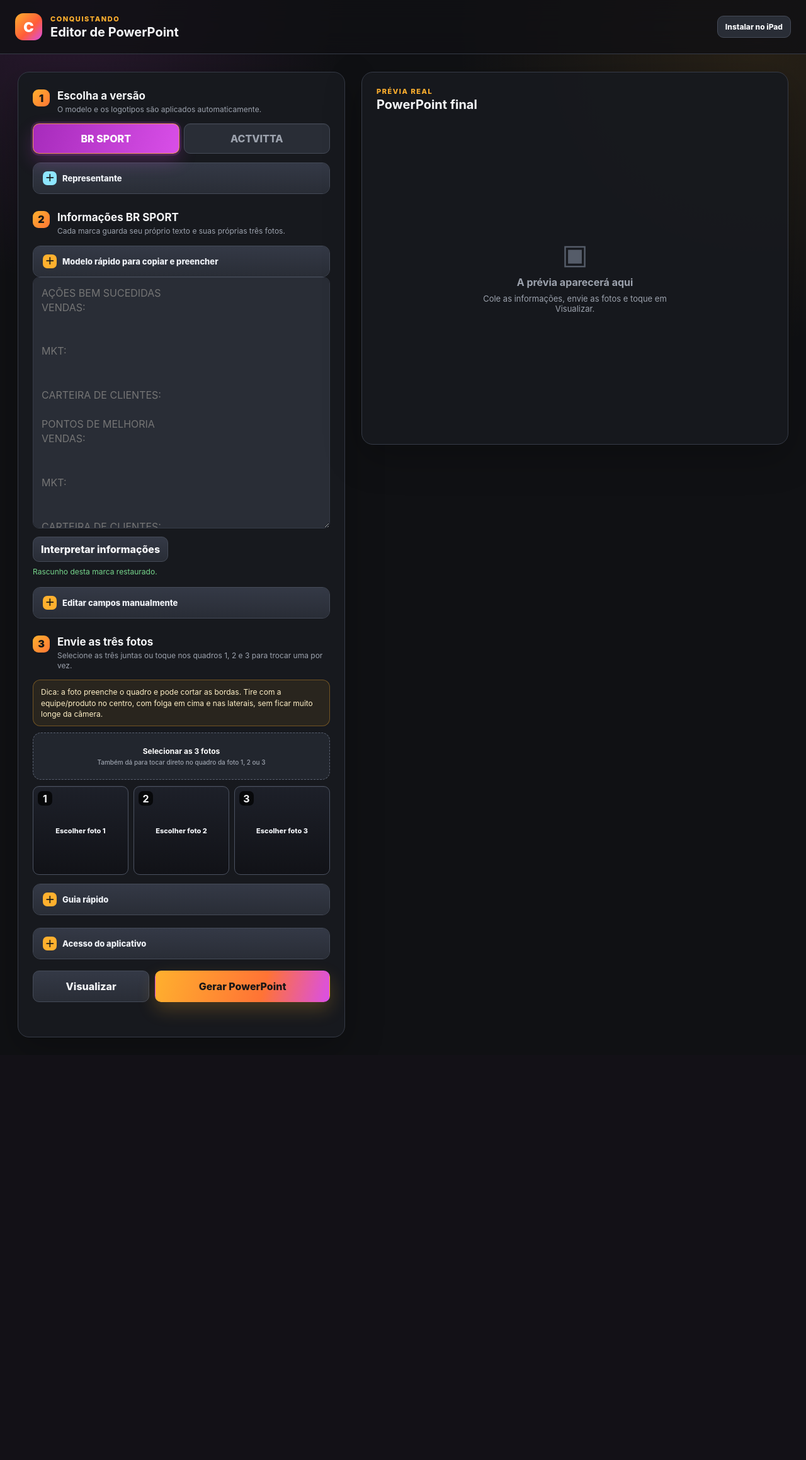
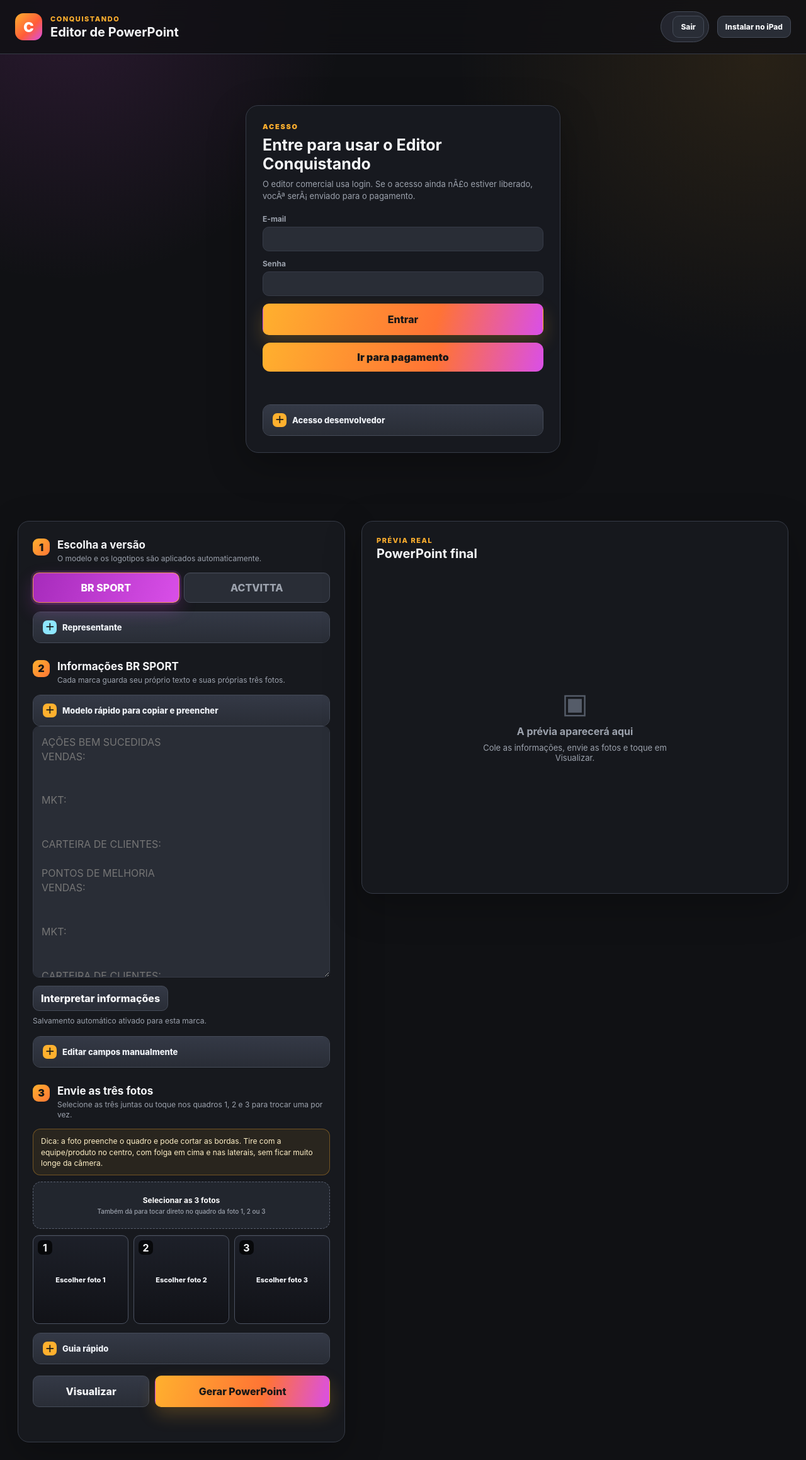
Before and after one commit to nimotodagod-rgb/nimo, a Flask app: page / in a window 1280 px wide. Shown: the whole page at 63% size. Before the commit the page ends 1647 px from the top, so only its background shows below. Run offline with Flask 3, Linux system fonts and the light colour scheme.

Commit message:
Adicionar login e acesso desenvolvedor

```diff
--- a/web/server.py
+++ b/web/server.py
@@ -1,6 +1,7 @@
 from __future__ import annotations
 
 import io
+import hmac
 import json
 import os
 import shutil
@@ -10,7 +11,7 @@ import tempfile
 import threading
 from pathlib import Path
 
-from flask import Flask, jsonify, render_template, request, send_file
+from flask import Flask, jsonify, render_template, request, send_file, session
 from PIL import Image, ImageOps
 
 from ooxml_worker import build_pptx
@@ -35,6 +36,7 @@ BRAND_FILES = {
 }
 
 app = Flask(__name__, static_folder="static", template_folder="templates")
+app.secret_key = os.environ.get("APP_SECRET_KEY", os.environ.get("SECRET_KEY", "conquistando-dev-secret"))
 app.config["MAX_CONTENT_LENGTH"] = 40 * 1024 * 1024
 generation_lock = threading.Lock()
 
@@ -53,9 +55,80 @@ def libreoffice_paths() -> tuple[str, str]:
     return soffice, worker_python
 
 
+def check_pin_value(pin: str) -> bool:
+    expected = os.environ.get("APP_PIN", "").strip()
+    if not expected:
+        return False
+    return hmac.compare_digest(str(pin or "").strip(), expected)
+
+
 def check_pin() -> bool:
-    expected = os.environ.get("APP_PIN", "").strip()
-    return not expected or request.headers.get("X-App-Pin", "").strip() == expected
+    return check_pin_value(request.headers.get("X-App-Pin", ""))
+
+
+def payment_url() -> str:
+    return os.environ.get("APP_PAYMENT_URL", "").strip()
+
+
+def configured_users() -> dict[str, dict]:
+    raw_json = os.environ.get("APP_USERS_JSON", "").strip()
+    users: dict[str, dict] = {}
+    if raw_json:
+        try:
+            parsed = json.loads(raw_json)
+            if isinstance(parsed, dict):
+                parsed = [
+                    {"email": email, **(data if isinstance(data, dict) else {})}
+                    for email, data in parsed.items()
+                ]
+            for item in parsed if isinstance(parsed, list) else []:
+                if not isinstance(item, dict):
+                    continue
+                email = str(item.get("email", "")).strip().casefold()
+                password = str(item.get("password", ""))
+                if email and password:
+                    users[email] = {
+                        "password": password,
+                        "active": bool(item.get("active", True)),
+                        "name": str(item.get("name", email)).strip() or email,
+                    }
+        except json.JSONDecodeError:
+            app.logger.warning("APP_USERS_JSON invÃ¡lido.")
+
+    raw_users = os.environ.get("APP_USERS", "").strip()
+    if raw_users:
+        for chunk in raw_users.split(","):
+            parts = [part.strip() for part in chunk.split(":")]
+            if len(parts) < 2:
+                continue
+            email, password = parts[0].casefold(), parts[1]
+            active = len(parts) < 3 or parts[2].casefold() not in {
+                "0",
+                "false",
+                "no",
+                "inactive",
+                "inativo",
+            }
+            if email and password:
+                users[email] = {"password": password, "active": active, "name": email}
+    return users
+
+
+def has_access() -> bool:
+    if session.get("access") in {"dev", "user"}:
+        return True
+    return check_pin()
+
+
+def access_error():
+    return jsonify(
+        {
+            "ok": False,
+            "error": "FaÃ§a login para usar o editor.",
+            "requires_login": True,
+            "payment_url": payment_url(),
+        }
+    ), 401
 
 
 def error(message: str, status: int = 400):
@@ -120,6 +193,67 @@ def health():
     return jsonify({"ok": True})
 
 
+@app.get("/api/session")
+def current_session():
+    role = session.get("access", "")
+    return jsonify(
+        {
+            "ok": True,
+            "has_access": role in {"dev", "user"},
+            "role": role,
+            "email": session.get("email", ""),
+            "name": session.get("name", ""),
+            "payment_url": payment_url(),
+        }
+    )
+
+
+@app.post("/api/login")
+def login():
+    body = request.get_json(silent=True) or {}
+    email = str(body.get("email", "")).strip().casefold()
+    password = str(body.get("password", ""))
+    if not email or not password:
+        return error("Preencha e-mail e senha.")
+
+    users = configured_users()
+    user = users.get(email)
+    if user and not hmac.compare_digest(password, user["password"]):
+        return error("E-mail ou senha incorretos.", 401)
+    if user and user.get("active"):
+        session["access"] = "user"
+        session["email"] = email
+        session["name"] = user.get("name") or email
+        return jsonify({"ok": True, "has_access": True, "email": email, "name": session["name"]})
+
+    return jsonify(
+        {
+            "ok": False,
+            "requires_payment": True,
+            "payment_url": payment_url(),
+            "error": "Acesso ainda nÃ£o liberado. FaÃ§a o pagamento para ativar.",
+        }
+    ), 402
+
+
+@app.post("/api/dev-pin")
+def dev_pin():
+    body = request.get_json(silent=True) or {}
+    pin = str(body.get("pin", "")).strip()
+    if not check_pin_value(pin):
+        return error("PIN incorreto.", 401)
+    session["access"] = "dev"
+    session["email"] = ""
+    session["name"] = "Desenvolvedor"
+    return jsonify({"ok": True, "has_access": True, "role": "dev"})
+
+
+@app.post("/api/logout")
+def logout():
+    session.clear()
+    return jsonify({"ok": True})
+
+
 @app.get("/brand-header/<brand>.png")
 def brand_header(brand):
     if brand not in BRAND_FILES:
@@ -129,8 +263,8 @@ def brand_header(brand):
 
 @app.post("/api/parse")
 def parse_text():
-    if not check_pin():
-        return error("PIN incorreto.", 401)
+    if not has_access():
+        return access_error()
     body = request.get_json(silent=True) or {}
     values, missing = parse_quick_text(body.get("text", ""))
     return jsonify({"ok": True, "data": values, "missing": missing})
@@ -138,8 +272,8 @@ def parse_text():
 
 @app.post("/api/process")
 def process():
-    if not check_pin():
-        return error("PIN incorreto.", 401)
+    if not has_access():
+        return access_error()
     brand = request.form.get("brand", "br-sport")
     if brand not in BRAND_FILES:
         return error("Marca inválida.")
--- a/web/static/app.js
+++ b/web/static/app.js
@@ -49,6 +49,7 @@ const state = {
   },
   previewUrls: [],
   slideIndex: 0,
+  draftsInitialized: false,
 };
 
 const fieldIds = {
@@ -100,6 +101,83 @@ function setTemplateStatus(text, kind = "") {
   const status = $("#templateStatus");
   status.textContent = text;
   status.className = kind;
+}
+
+function setLoginStatus(text, kind = "") {
+  const status = $("#loginStatus");
+  status.textContent = text;
+  status.className = `message ${kind}`.trim();
+}
+
+function setPaymentLink(url = "") {
+  const button = $("#paymentButton");
+  if (!url) {
+    button.hidden = true;
+    button.removeAttribute("href");
+    return;
+  }
+  button.hidden = false;
+  button.href = url;
+}
+
+function setAuthenticated(session = {}) {
+  $("#authPanel").hidden = true;
+  $("#appShell").hidden = false;
+  $("#sessionChip").hidden = false;
+  $("#sessionLabel").textContent =
+    session.role === "dev"
+      ? "Desenvolvedor"
+      : session.name || session.email || "Usuário liberado";
+  setLoginStatus("");
+}
+
+function setLocked(session = {}) {
+  $("#authPanel").hidden = false;
+  $("#appShell").hidden = true;
+  $("#sessionChip").hidden = true;
+  setPaymentLink(session.payment_url || "");
+}
+
+async function readSession() {
+  const response = await fetch("/api/session");
+  const result = await response.json();
+  if (!response.ok || !result.ok) throw new Error("Não foi possível verificar o acesso.");
+  return result;
+}
+
+async function unlockWithSavedPin() {
+  const savedPin = localStorage.getItem("conquistando-pin") || "";
+  if (!savedPin) return false;
+  const response = await fetch("/api/dev-pin", {
+    method: "POST",
+    headers: { "Content-Type": "application/json" },
+    body: JSON.stringify({ pin: savedPin }),
+  });
+  return response.ok;
+}
+
+async function initializeEditorOnce() {
+  if (state.draftsInitialized) return;
+  state.draftsInitialized = true;
+  await initializeDraftStorage();
+}
+
+async function refreshAccess() {
+  try {
+    let session = await readSession();
+    if (!session.has_access && (await unlockWithSavedPin())) {
+      session = await readSession();
+    }
+    if (session.has_access) {
+      setAuthenticated(session);
+      await initializeEditorOnce();
+    } else {
+      setLocked(session);
+    }
+  } catch (error) {
+    setLocked({});
+    setLoginStatus(error.message, "error");
+  }
 }
 
 async function copyTextToClipboard(text) {
@@ -825,19 +903,57 @@ $("#confirmPin").addEventListener("click", async () => {
   status.textContent = "Verificando…";
   status.className = "";
   try {
-    const response = await fetch("/api/parse", {
+    const response = await fetch("/api/dev-pin", {
       method: "POST",
-      headers: { "Content-Type": "application/json", "X-App-Pin": pin },
-      body: JSON.stringify({ text: "" }),
+      headers: { "Content-Type": "application/json" },
+      body: JSON.stringify({ pin }),
     });
     if (!response.ok) throw new Error("PIN incorreto");
     localStorage.setItem("conquistando-pin", pin);
-    status.textContent = "PIN confirmado";
+    status.textContent = "Acesso desenvolvedor liberado";
     status.className = "success";
+    await refreshAccess();
   } catch (_error) {
     status.textContent = "PIN incorreto";
     status.className = "error";
   }
+});
+$("#loginForm").addEventListener("submit", async (event) => {
+  event.preventDefault();
+  setLoginStatus("Verificando acesso…");
+  setPaymentLink("");
+  try {
+    const response = await fetch("/api/login", {
+      method: "POST",
+      headers: { "Content-Type": "application/json" },
+      body: JSON.stringify({
+        email: $("#loginEmail").value.trim(),
+        password: $("#loginPassword").value,
+      }),
+    });
+    const result = await response.json();
+    if (response.status === 402 && result.payment_url) {
+      setLoginStatus("Acesso ainda não liberado. Indo para o pagamento…", "error");
+      setPaymentLink(result.payment_url);
+      window.location.href = result.payment_url;
+      return;
+    }
+    if (!response.ok || !result.ok) throw new Error(result.error || "Não foi possível entrar.");
+    $("#loginPassword").value = "";
+    setLoginStatus("Acesso liberado.", "success");
+    await refreshAccess();
+  } catch (error) {
+    setLoginStatus(error.message, "error");
+  }
+});
+$("#logoutButton").addEventListener("click", async () => {
+  await fetch("/api/logout", { method: "POST" }).catch(() => {});
+  localStorage.removeItem("conquistando-pin");
+  $("#pin").value = "";
+  state.draftsInitialized = false;
+  $("#appShell").hidden = true;
+  $("#sessionChip").hidden = true;
+  await refreshAccess();
 });
 $$(".brand-option").forEach((button) => {
   button.addEventListener("click", () => {
@@ -1055,4 +1171,4 @@ async function initializeDraftStorage() {
   }
 }
 
-initializeDraftStorage();
+refreshAccess();
--- a/web/static/styles.css
+++ b/web/static/styles.css
@@ -56,7 +56,25 @@ button, summary, .upload { -webkit-tap-highlight-color: transparent; }
   letter-spacing: .14em;
 }
 .topbar h1 { margin: 0; font-size: 20px; }
-.topbar > button { margin-left: auto; }
+.session-chip {
+  margin-left: auto;
+  display: flex;
+  align-items: center;
+  gap: 8px;
+  padding: 6px 7px 6px 10px;
+  border: 1px solid #454b58;
+  border-radius: 999px;
+  background: rgba(41,45,54,.82);
+}
+.session-chip span {
+  max-width: 190px;
+  overflow: hidden;
+  color: #dfe3ea;
+  font-size: 12px;
+  font-weight: 800;
+  text-overflow: ellipsis;
+  white-space: nowrap;
+}
 main {
   width: min(1480px, 100%);
   margin: auto;
@@ -65,6 +83,56 @@ main {
   grid-template-columns: minmax(380px, 520px) minmax(520px, 1fr);
   gap: 26px;
   align-items: start;
+}
+.auth-panel {
+  min-height: calc(100vh - 87px);
+  display: grid;
+  place-items: center;
+  padding: 28px;
+}
+.auth-card {
+  width: min(500px, 100%);
+  padding: 26px;
+  border: 1px solid var(--line);
+  border-radius: 20px;
+  background: rgba(23,25,31,.97);
+  box-shadow: 0 18px 60px rgba(0,0,0,.28);
+}
+.auth-card h2 {
+  margin: 0;
+  font-size: 25px;
+}
+.eyebrow {
+  margin: 0 0 7px;
+  color: var(--orange);
+  font-size: 11px;
+  font-weight: 900;
+  letter-spacing: .16em;
+}
+.auth-copy {
+  margin: 8px 0 18px;
+  color: var(--muted);
+  font-size: 13px;
+  line-height: 1.5;
+}
+.login-form {
+  display: grid;
+  gap: 12px;
+}
+.payment-button {
+  display: inline-flex;
+  justify-content: center;
+  width: 100%;
+  margin-top: 12px;
+  padding: 13px 15px;
+  border-radius: 12px;
+  background: linear-gradient(105deg, var(--orange), #ff7335 62%, var(--pink));
+  color: #171717;
+  font-weight: 900;
+  text-decoration: none;
+}
+.dev-access {
+  margin-top: 18px;
 }
 .editor, .preview {
   background: rgba(23,25,31,.96);
--- a/web/static/sw.js
+++ b/web/static/sw.js
@@ -1,4 +1,4 @@
-const CACHE = "conquistando-v22";
+const CACHE = "conquistando-v23";
 const STATIC = [
   "/",
   "/static/styles.css",
--- a/web/templates/index.html
+++ b/web/templates/index.html
@@ -10,7 +10,7 @@
   <title>Editor Conquistando</title>
   <link rel="manifest" href="/static/manifest.webmanifest">
   <link rel="apple-touch-icon" href="/static/icon.png">
-  <link rel="stylesheet" href="/static/styles.css?v=22">
+  <link rel="stylesheet" href="/static/styles.css?v=23">
 </head>
 <body>
   <header class="topbar">
@@ -19,10 +19,42 @@
       <p>CONQUISTANDO</p>
       <h1>Editor de PowerPoint</h1>
     </div>
+    <div class="session-chip" id="sessionChip" hidden>
+      <span id="sessionLabel"></span>
+      <button id="logoutButton" type="button" class="ghost small">Sair</button>
+    </div>
     <button id="installHelp" class="ghost small">Instalar no iPad</button>
   </header>
 
-  <main>
+  <section class="auth-panel" id="authPanel">
+    <div class="auth-card">
+      <p class="eyebrow">ACESSO</p>
+      <h2>Entre para usar o Editor Conquistando</h2>
+      <p class="auth-copy">
+        O editor comercial usa login. Se o acesso ainda nÃ£o estiver liberado,
+        vocÃª serÃ¡ enviado para o pagamento.
+      </p>
+      <form class="login-form" id="loginForm">
+        <label>E-mail<input id="loginEmail" type="email" autocomplete="email"></label>
+        <label>Senha<input id="loginPassword" type="password" autocomplete="current-password"></label>
+        <button type="submit" class="primary large">Entrar</button>
+      </form>
+      <a id="paymentButton" class="payment-button" hidden>Ir para pagamento</a>
+      <p id="loginStatus" class="message" aria-live="polite"></p>
+
+      <details class="security dev-access">
+        <summary>Acesso desenvolvedor</summary>
+        <label>PIN<input id="pin" type="password" inputmode="numeric" autocomplete="current-password"></label>
+        <div class="pin-actions">
+          <button id="confirmPin" type="button" class="secondary small">Liberar como desenvolvedor</button>
+          <span id="pinStatus"></span>
+        </div>
+        <p>Use apenas para manutenÃ§Ã£o, testes ou aparelhos autorizados.</p>
+      </details>
+    </div>
+  </section>
+
+  <main id="appShell" hidden>
     <section class="editor">
       <div class="step">
         <span>1</span>
@@ -174,16 +206,6 @@ Pares:"></textarea>
         </ol>
       </details>
 
-      <details class="security">
-        <summary>Acesso do aplicativo</summary>
-        <label>PIN<input id="pin" type="password" inputmode="numeric" autocomplete="current-password"></label>
-        <div class="pin-actions">
-          <button id="confirmPin" type="button" class="secondary small">Confirmar PIN</button>
-          <span id="pinStatus"></span>
-        </div>
-        <p>Após confirmar, o PIN fica salvo apenas neste aparelho.</p>
-      </details>
-
       <div class="main-actions">
         <button id="previewButton" class="secondary large">Visualizar</button>
         <button id="generateButton" class="primary large">Gerar PowerPoint</button>
@@ -247,6 +269,6 @@ Pares:"></textarea>
     </ol>
   </dialog>
 
-  <script src="/static/app.js?v=22" defer></script>
+  <script src="/static/app.js?v=23" defer></script>
 </body>
 </html>
```
